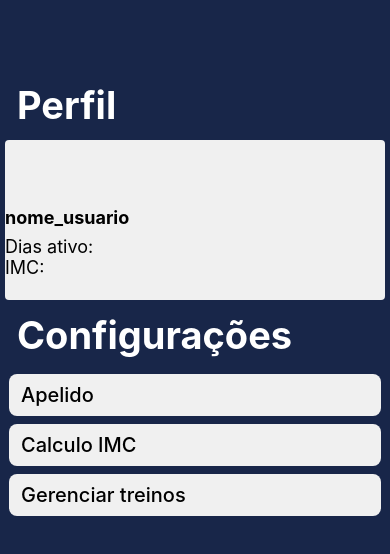
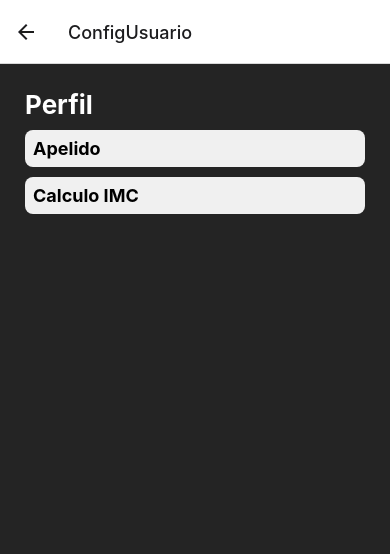
Before and after one commit to joaor-matos/BuddyBuilder, a React Native app: screen /ConfigUsuario in a window 390 px wide. Shown: the top 554 px of the page. Built offline with nearby package versions, Linux system fonts and the light colour scheme.

Commit message:
Revert "Removendo a página ConfigUsuario"
This reverts commit 09def7b0b9978174e0bf1b4ecee9563e00cebb8e.

```diff
--- a/App.js
+++ b/App.js
@@ -82,6 +82,7 @@ function App() {
         <Stack.Screen options={{ headerShown: false }} name='Configuracao' component={ConfigScreen} />
         <Stack.Screen options={{ headerShown: true }} name='IMC' component={IMCScreen} />
         <Stack.Screen options={{ headerShown: true }} name='Treino' component={CriarTreino} />
+        <Stack.Screen options={{ headerShown: true }} name='ConfigUsuario' component={ConfigUsuario} />
         <Stack.Screen options={{ headerShown: false }} name='Login' component={Login} />
         <Stack.Screen options={{ headerShown: false }} name='Cadastro' component={Cadastro} />
       </Stack.Navigator>
--- /dev/null
+++ b/pages/ConfigUsuario.js
@@ -0,0 +1,59 @@
+//Componentes
+import { View, TouchableOpacity, Text, StyleSheet } from "react-native"
+import { NavigationContainer } from '@react-navigation/native';
+import { createNativeStackNavigator } from '@react-navigation/native-stack';
+
+//Páginas
+import CalculoIMC from './CalculoIMC';
+
+function ConfigUsuario({ navigation }) {
+    return (
+        <View style={styles.container}>
+            <View style={styles.conta}>
+                <Text style={styles.text}>Perfil</Text>
+                <TouchableOpacity style={styles.btn}><Text style={{fontSize: 18, fontWeight: 700}}>Apelido</Text>
+
+                </TouchableOpacity>
+                <TouchableOpacity style={styles.btn} onPress={() => navigation.navigate('CalculoIMC')}><Text style={{fontSize: 18, fontWeight: 700}}>Calculo IMC</Text></TouchableOpacity>
+            </View>
+        </View>
+    )
+}
+
+export default ConfigUsuario;
+
+const styles = StyleSheet.create({
+    container: {
+        flex: 1,
+        padding: 20,
+        backgroundColor: "#242424",
+    },
+    btn: {
+        backgroundColor: "#F0F0F0",
+        color: "#000",
+        fontSize: 20,
+        fontWeight: 600,
+        margin: 5,
+        padding: 8,
+        borderRadius: 8
+    },
+    text: {
+        color: "#fff",
+        fontSize: 26,
+        padding: 5,
+        fontWeight: 700,
+    },
+    conta: {
+        flex: 1,
+        flexDirection: "column"
+    },
+    add: {
+        padding: 12,
+        margin: 5,
+        fontSize: 16,
+        fontWeight: 600,
+        backgroundColor: "#707070",
+        color: 'F0F0F0',
+        borderRadius: 8,
+    }
+})
```
